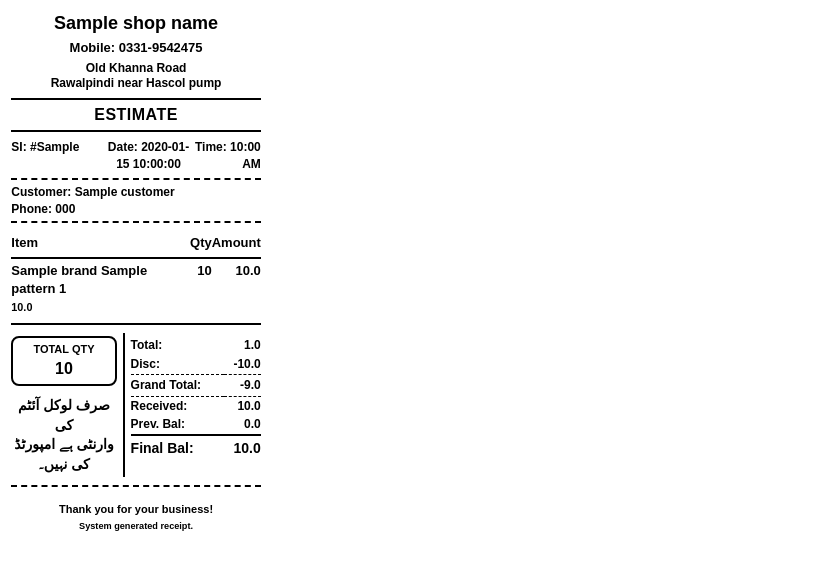
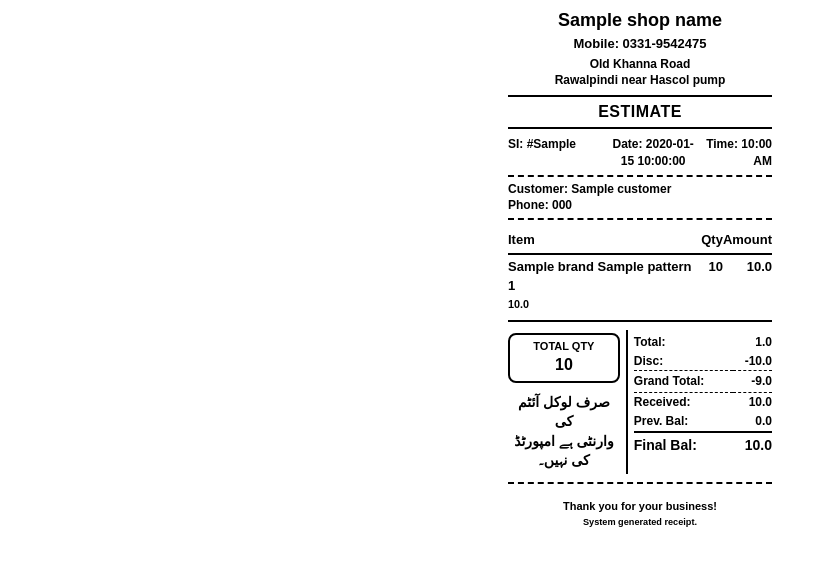
Before and after one commit to MSaad1212/shopmanagment, a FastAPI app: template app/templates/print/sale_pos.html in a window 1280 px wide. Shown: the top 570 px of the page, without its empty margins (0-824 px from the left). Run offline with FastAPI, Linux system fonts and the light colour scheme; the template is opened without the code that fills it: most values are stand-ins (such as "Sample title", 1, 10 or a date in 2020).

Commit message:
feat: add thermal receipt template for sales POS printouts

```diff
--- a/app/templates/print/sale_pos.html
+++ b/app/templates/print/sale_pos.html
@@ -6,7 +6,6 @@
     <style>
         @page {
             margin: 0;
-            size: auto;
         }
         * {
             box-sizing: border-box;
@@ -14,9 +13,10 @@
             font-weight: 700; /* Bold by default to print dark */
         }
         body {
-            width: 72mm;
-            margin: 0;
-            padding: 3mm;
+            width: 100%;
+            max-width: 280px;
+            margin: 0 auto;
+            padding: 8px;
             font-size: 13px;
             line-height: 1.4;
             color: #000;
```
